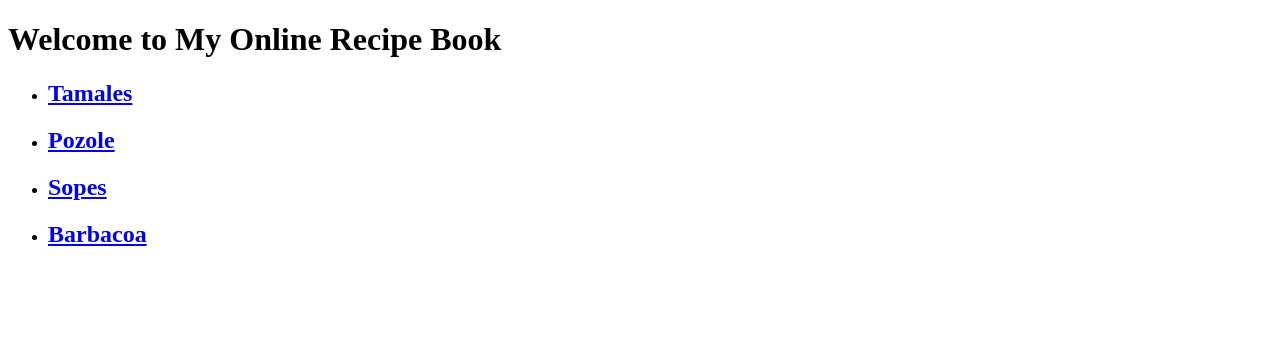
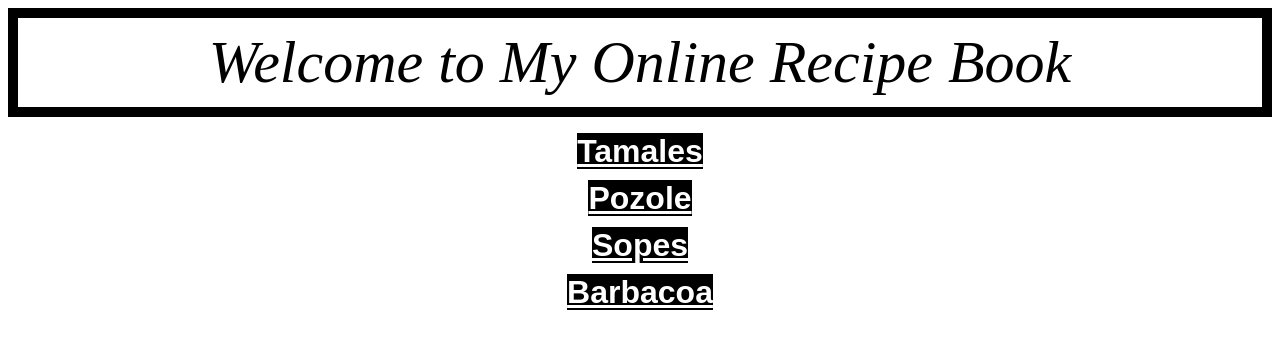
Before and after one commit to AndresSaldivarHernandez/html-recipe-page, a plain HTML site: page index.html in a window 1280 px wide. Drawn offline with Linux system fonts and the light colour scheme.

Commit message:
Add css.

```diff
--- /dev/null
+++ b/css/style.css
@@ -0,0 +1,46 @@
+.homepage {
+    text-align: center;
+    padding: 10px;
+    border: solid 10px black;
+    font-size: 60px;
+    font-style: italic;
+    font-weight: lighter;
+}
+
+.homepage-list {
+    list-style-type:none;
+    padding-left: 0;
+}
+
+.list-main {
+    text-align: center;
+    margin: 10px;
+}
+
+h2, a {
+    text-align:left;
+    background-color: black;
+    color: white;
+    font-family: Arial, Helvetica, sans-serif;
+}
+
+a {
+    font-weight: bolder;
+    font-size: xx-large;
+}
+h2 {
+    padding-left: 10px;
+}
+
+.recipe-header, .recipe-desc {
+    font-style: italic;
+    text-align: left;
+}
+
+.recipe-desc {
+    color: grey;
+    font-size: 22px;;
+}
+.recipe-header {
+    font-size: 80px;
+}
--- a/index.html
+++ b/index.html
@@ -3,14 +3,15 @@
     <head>
         <meta charset="UTF-8">
         <title>Recipe Book</title>
+        <link rel="stylesheet" href="css/style.css">
     </head>
     <body>
-        <h1>Welcome to My Online Recipe Book</h1>
-        <ul>
-            <li><a href="recipes/tamales.html"><h2>Tamales</h2></a></li>
-            <li><a href="recipes/pozole.html"><h2>Pozole</h2></a></li>
-            <li><a href="recipes/sopes.html"><h2>Sopes</h2></a></li>
-            <li><a href="recipes/barbacoa.html"><h2>Barbacoa</h2></a></li>
+        <div class="homepage">Welcome to My Online Recipe Book</div>
+        <ul class="homepage-list">
+            <li class="list-main"><a href="recipes/tamales.html">Tamales</a></li>
+            <li class="list-main"><a href="recipes/pozole.html">Pozole</a></li>
+            <li class="list-main"><a href="recipes/sopes.html">Sopes</a></li>
+            <li class="list-main"><a href="recipes/barbacoa.html">Barbacoa</a></li>
         </ul>
     </body>
 </html>
```
Also changed, not shown: recipes/barbacoa.html (+3 -2 lines), recipes/pozole.html (+3 -2 lines), recipes/sopes.html (+3 -2 lines), recipes/tamales.html (+3 -2 lines).
